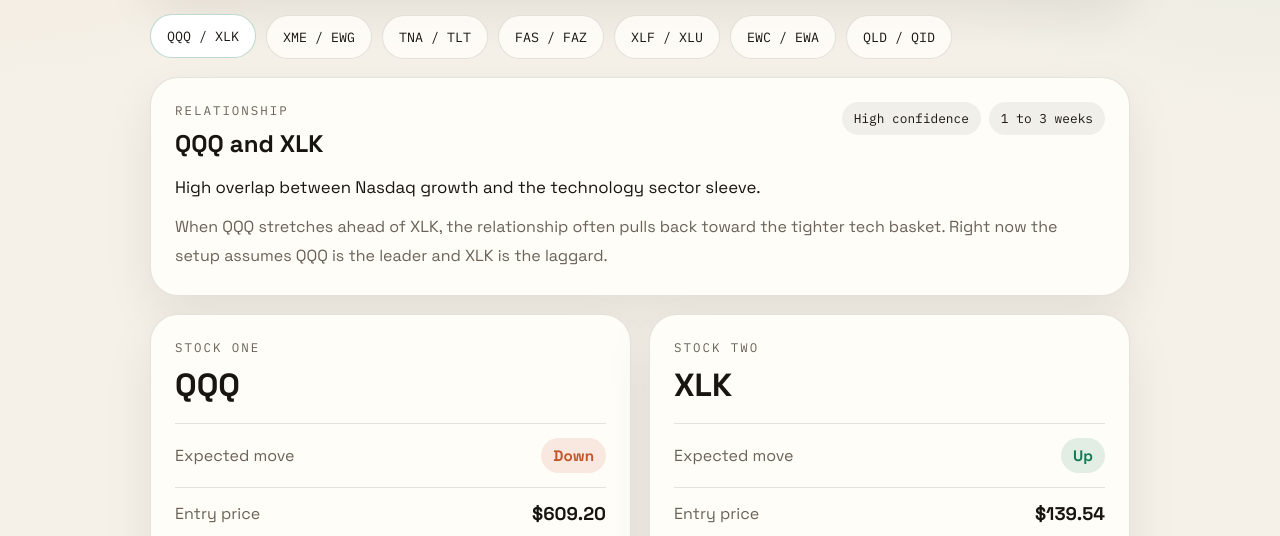
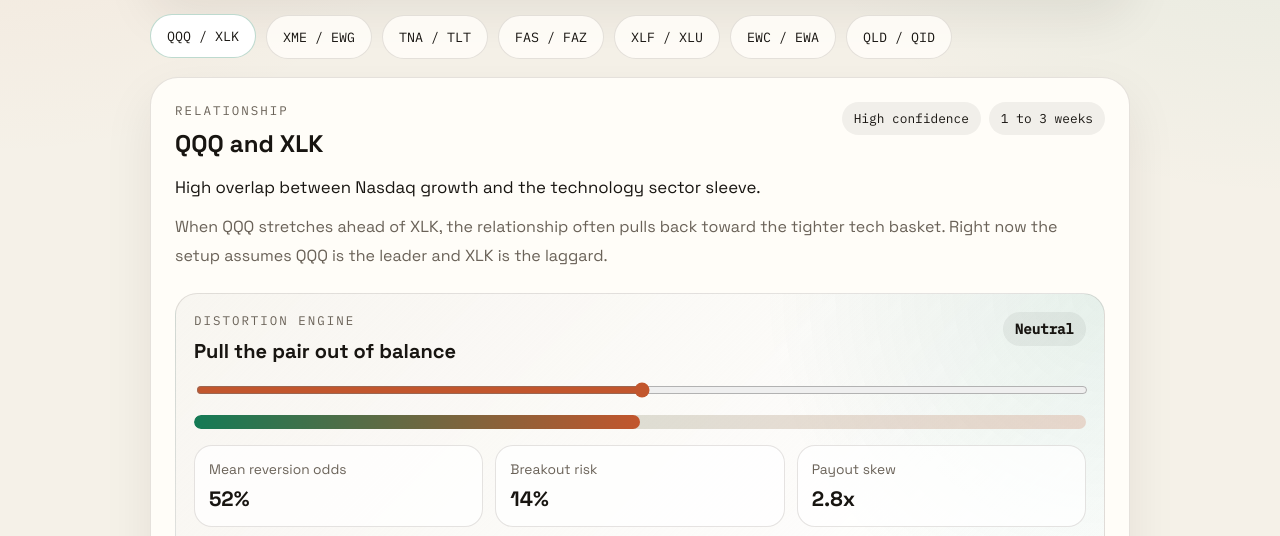
Before and after one commit to bhanni01/almatrade, a plain HTML site: page index.html in a window 1280 px wide. Shown: the part 403-939 px from the top of the page. Drawn offline with Linux system fonts and the light colour scheme.

Commit message:
Add live pair distortion engine

```diff
--- a/app.js
+++ b/app.js
@@ -180,6 +180,13 @@
   relationExplanation: document.querySelector("#relationExplanation"),
   confidence: document.querySelector("#confidence"),
   timePeriod: document.querySelector("#timePeriod"),
+  distortionSlider: document.querySelector("#distortionSlider"),
+  distortionValue: document.querySelector("#distortionValue"),
+  tensionFill: document.querySelector("#tensionFill"),
+  reversionOdds: document.querySelector("#reversionOdds"),
+  breakoutRisk: document.querySelector("#breakoutRisk"),
+  payoutSkew: document.querySelector("#payoutSkew"),
+  shockNarrative: document.querySelector("#shockNarrative"),
   stockAName: document.querySelector("#stockAName"),
   stockADirection: document.querySelector("#stockADirection"),
   stockAEntry: document.querySelector("#stockAEntry"),
@@ -243,6 +250,8 @@
     elements.stockBTime,
     elements.stockBSummary
   );
+
+  renderDistortion();
 }
 
 function renderStockCard(stock, nameEl, directionEl, entryEl, targetEl, exitEl, timeEl, summaryEl) {
@@ -256,5 +265,31 @@
   summaryEl.textContent = stock.summary;
 }
 
+function renderDistortion() {
+  const signal = PAIR_SIGNALS[state.activeIndex];
+  const distortion = Number(elements.distortionSlider.value);
+  const pressure = Math.abs(distortion);
+  const reversionOdds = Math.max(18, Math.min(92, 52 + pressure * 4));
+  const breakoutRisk = Math.max(8, Math.min(78, 14 + pressure * 3));
+  const payoutSkew = (pressure * 1.4 + (signal.confidence === "High" ? 2.8 : signal.confidence === "Medium" ? 1.3 : -0.7)).toFixed(1);
+  const leadingTicker = distortion >= 0 ? signal.stockA.ticker : signal.stockB.ticker;
+  const laggingTicker = distortion >= 0 ? signal.stockB.ticker : signal.stockA.ticker;
+
+  elements.distortionValue.textContent =
+    distortion === 0 ? "Neutral" : `${distortion > 0 ? "+" : ""}${distortion} sigma stretch`;
+  elements.tensionFill.style.width = `${((distortion + 10) / 20) * 100}%`;
+  elements.reversionOdds.textContent = `${reversionOdds}%`;
+  elements.breakoutRisk.textContent = `${breakoutRisk}%`;
+  elements.payoutSkew.textContent = `${payoutSkew}x`;
+  elements.shockNarrative.textContent =
+    distortion === 0
+      ? `The pair is sitting near its center. No side is screaming for a fade here.`
+      : `${leadingTicker} is being treated as the stretched leg and ${laggingTicker} as the catch-up leg. At this distortion, the setup favors a snap-back trade, but breakout risk rises fast once the stretch stays elevated.`;
+}
+
+elements.distortionSlider.addEventListener("input", () => {
+  renderDistortion();
+});
+
 renderTabs();
 renderSignal();
--- a/index.html
+++ b/index.html
@@ -38,6 +38,39 @@
         </div>
         <p id="relationText" class="relation-text"></p>
         <p id="relationExplanation" class="relation-explanation"></p>
+
+        <div class="distortion-lab">
+          <div class="lab-head">
+            <div>
+              <p class="section-label">Distortion Engine</p>
+              <h3>Pull the pair out of balance</h3>
+            </div>
+            <strong id="distortionValue" class="distortion-value"></strong>
+          </div>
+
+          <input id="distortionSlider" class="distortion-slider" type="range" min="-10" max="10" step="1" value="0" />
+
+          <div class="tension-bar">
+            <div id="tensionFill" class="tension-fill"></div>
+          </div>
+
+          <div class="lab-grid">
+            <div class="lab-metric">
+              <span>Mean reversion odds</span>
+              <strong id="reversionOdds"></strong>
+            </div>
+            <div class="lab-metric">
+              <span>Breakout risk</span>
+              <strong id="breakoutRisk"></strong>
+            </div>
+            <div class="lab-metric">
+              <span>Payout skew</span>
+              <strong id="payoutSkew"></strong>
+            </div>
+          </div>
+
+          <p id="shockNarrative" class="shock-narrative"></p>
+        </div>
       </section>
 
       <section class="signal-grid">
--- a/styles.css
+++ b/styles.css
@@ -145,6 +145,90 @@
   line-height: 1.8;
 }
 
+.distortion-lab {
+  margin-top: 22px;
+  padding: 18px;
+  border-radius: 22px;
+  background:
+    radial-gradient(circle at right top, rgba(20, 122, 85, 0.1), transparent 35%),
+    linear-gradient(135deg, rgba(24, 21, 17, 0.03), rgba(255, 255, 255, 0.9));
+  border: 1px solid var(--line);
+}
+
+.lab-head {
+  display: flex;
+  justify-content: space-between;
+  gap: 12px;
+  align-items: flex-start;
+}
+
+.lab-head h3 {
+  margin-top: 2px;
+  font-size: 1.25rem;
+}
+
+.distortion-value {
+  font-family: "IBM Plex Mono", monospace;
+  font-size: 0.88rem;
+  padding: 8px 12px;
+  border-radius: 999px;
+  background: rgba(24, 21, 17, 0.06);
+}
+
+.distortion-slider {
+  width: 100%;
+  margin-top: 18px;
+  accent-color: var(--down);
+}
+
+.tension-bar {
+  height: 14px;
+  margin-top: 12px;
+  border-radius: 999px;
+  background: linear-gradient(90deg, rgba(20, 122, 85, 0.2), rgba(194, 86, 45, 0.2));
+  overflow: hidden;
+}
+
+.tension-fill {
+  height: 100%;
+  width: 50%;
+  border-radius: inherit;
+  background: linear-gradient(90deg, var(--up), var(--down));
+  transition: width 120ms ease;
+}
+
+.lab-grid {
+  display: grid;
+  grid-template-columns: repeat(3, minmax(0, 1fr));
+  gap: 12px;
+  margin-top: 16px;
+}
+
+.lab-metric {
+  padding: 14px;
+  border-radius: 18px;
+  background: rgba(255, 255, 255, 0.72);
+  border: 1px solid var(--line);
+}
+
+.lab-metric span {
+  display: block;
+  color: var(--muted);
+  font-size: 0.86rem;
+}
+
+.lab-metric strong {
+  display: block;
+  margin-top: 8px;
+  font-size: 1.3rem;
+}
+
+.shock-narrative {
+  margin-top: 16px;
+  color: var(--muted);
+  line-height: 1.7;
+}
+
 .signal-grid {
   display: grid;
   grid-template-columns: repeat(2, minmax(0, 1fr));
@@ -208,4 +292,8 @@
   .relation-head {
     flex-direction: column;
   }
+
+  .lab-grid {
+    grid-template-columns: 1fr;
+  }
 }
```
